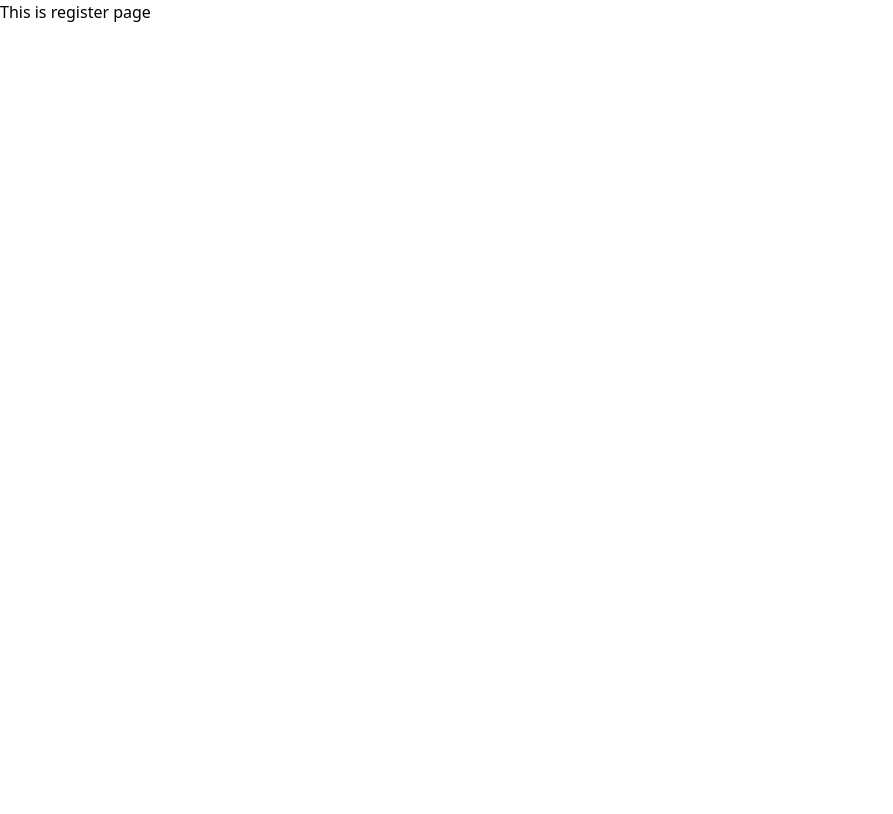
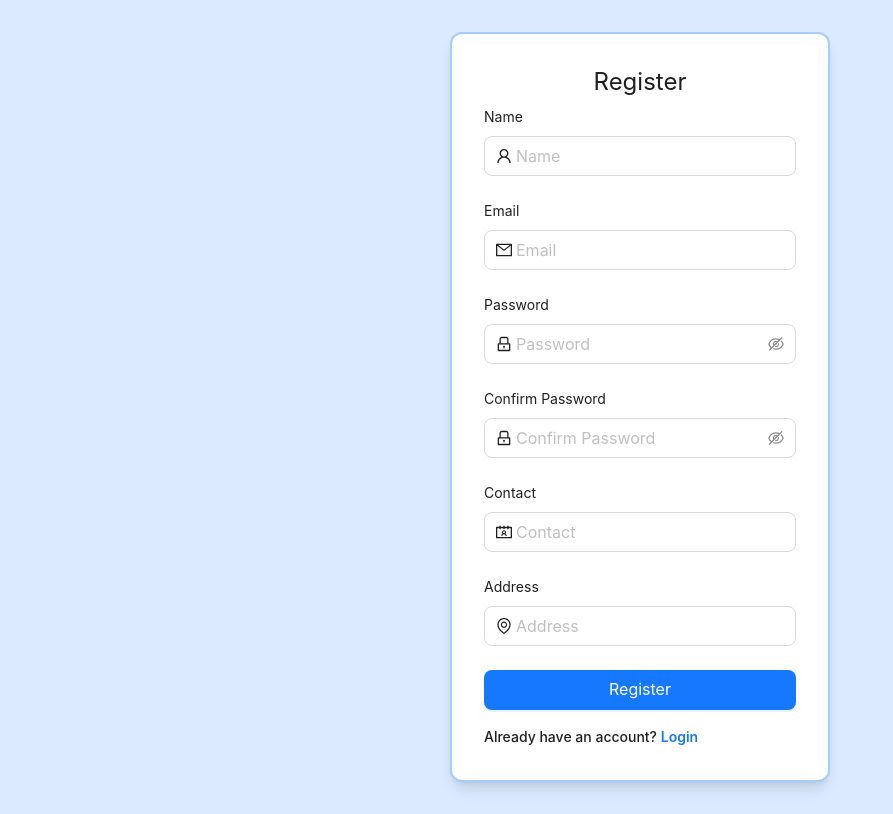
Before and after one commit to thdihan/car-wash-booking-system-client, a React (Vite) app: page /register in a window 1280 px wide. Shown: the whole page, without its empty margins (0-893 px from the left). Built offline with nearby package versions, Linux system fonts and the light colour scheme.

Commit message:
Signup form done

```diff
--- a/src/components/form/PHInput.tsx
+++ b/src/components/form/PHInput.tsx
@@ -1,15 +1,18 @@
 import { LockOutlined, UserOutlined } from "@ant-design/icons";
 import { Form, Input } from "antd";
+import { ReactNode } from "react";
 import { Controller } from "react-hook-form";
 
 export const PHInput = ({
     name,
     placeholder,
     label = "Text",
+    icon,
 }: {
     name: string;
     placeholder?: string;
     label?: string;
+    icon?: ReactNode;
 }) => {
     return (
         <div>
@@ -21,7 +24,7 @@ export const PHInput = ({
                             size="large"
                             {...field}
                             placeholder={placeholder || label}
-                            prefix={<UserOutlined />}
+                            prefix={icon}
                             id={name}
                         />
                         {error && (
@@ -40,7 +43,7 @@ export const PHPasswordInput = ({
     label = "Password",
 }: {
     name: string;
-    placeholder: string;
+    placeholder?: string;
     label?: string;
 }) => {
     return (
@@ -52,7 +55,7 @@ export const PHPasswordInput = ({
                         <Input.Password
                             size="large"
                             {...field}
-                            placeholder={placeholder}
+                            placeholder={placeholder || label}
                             prefix={<LockOutlined />}
                             id={name}
                         />
--- a/src/pages/Login.tsx
+++ b/src/pages/Login.tsx
@@ -9,6 +9,7 @@ import PHForm from "../components/form/PHForm";
 import { PHInput, PHPasswordInput } from "../components/form/PHInput";
 import { FieldValues } from "react-hook-form";
 import { Link } from "react-router-dom";
+import { UserOutlined } from "@ant-design/icons";
 
 const Login = () => {
     const navigate = useNavigate();
@@ -40,18 +41,9 @@ const Login = () => {
         // }
     };
     return (
-        <div
-            style={{
-                display: "flex",
-                flexDirection: "column",
-                justifyContent: "center",
-                alignItems: "center",
-                height: "100vh",
-                background: "#e6f4ff",
-            }}
-        >
+        <div className="flex flex-col items-center justify-center h-screen bg-blue-100">
             <PHForm onSubmit={onSubmit} formTitle="Login">
-                <PHInput name="email" label="Email" />
+                <PHInput name="email" label="Email" icon={<UserOutlined />} />
                 <PHPasswordInput name="password" placeholder="Password" />
 
                 <div className="flex flex-col space-y-4">
@@ -64,7 +56,7 @@ const Login = () => {
                             to="/register"
                             className="font-semibold text-[#1677FF]"
                         >
-                            Sign Up
+                            Register
                         </Link>
                     </h4>
                 </div>
--- a/src/pages/Register.tsx
+++ b/src/pages/Register.tsx
@@ -1,7 +1,60 @@
+import { Button } from "antd";
+import PHForm from "../components/form/PHForm";
+import { PHInput, PHPasswordInput } from "../components/form/PHInput";
+import { Link } from "react-router-dom";
+import {
+    ContactsOutlined,
+    EnvironmentOutlined,
+    MailOutlined,
+    UserOutlined,
+} from "@ant-design/icons";
+import { FieldValues } from "react-hook-form";
+
 const Register = () => {
+    const handleRegister = (data: FieldValues) => {
+        console.log("Register Data: ", data);
+    };
     return (
-        <div>
-            <h1>This is register page</h1>
+        <div className="flex flex-col items-center justify-center h-full bg-blue-100">
+            <div className="h-full my-8">
+                <PHForm onSubmit={handleRegister} formTitle="Register">
+                    <PHInput name="name" label="Name" icon={<UserOutlined />} />
+                    <PHInput
+                        name="email"
+                        label="Email"
+                        icon={<MailOutlined />}
+                    />
+                    <PHPasswordInput name="password" placeholder="Password" />
+                    <PHPasswordInput
+                        name="confirm-password"
+                        label="Confirm Password"
+                    />
+                    <PHInput
+                        name="contact"
+                        label="Contact"
+                        icon={<ContactsOutlined />}
+                    />
+                    <PHInput
+                        name="address"
+                        label="Address"
+                        icon={<EnvironmentOutlined />}
+                    />
+                    <div className="flex flex-col space-y-4">
+                        <Button htmlType="submit" type="primary" size="large">
+                            Register
+                        </Button>
+                        <h4 className="font-medium">
+                            Already have an account?{" "}
+                            <Link
+                                to="/login"
+                                className="font-semibold text-[#1677FF]"
+                            >
+                                Login
+                            </Link>
+                        </h4>
+                    </div>
+                </PHForm>
+            </div>
         </div>
     );
 };
```
